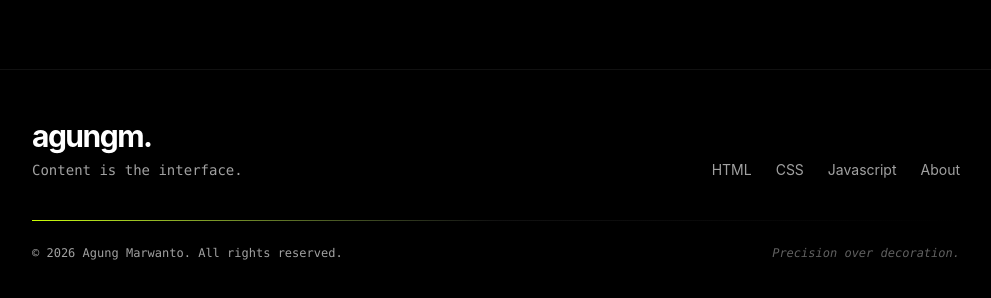
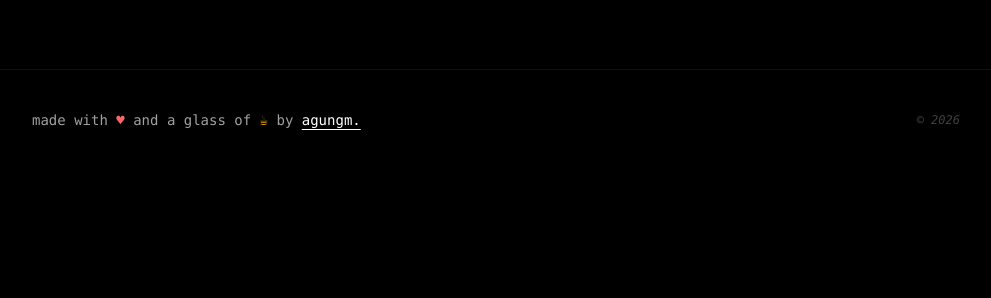
Before and after one commit to AgungPixel/Logbook, a SvelteKit app: page / in a window 1280 px wide. Shown: the part 748-1046 px from the top of the page, without its empty margins (144-1135 px from the left). After the commit the page ends 918 px from the top, so only its background shows below. Built offline with nearby package versions, Linux system fonts and the light colour scheme; no server answers; the database is empty.

Commit message:
refactor: simplify footer layout and update content with minimalist design

```diff
--- a/src/routes/+layout.svelte
+++ b/src/routes/+layout.svelte
@@ -21,30 +21,11 @@
 	</main>
 
 	<footer class="mt-32 border-t border-surface-200">
-		<div class="max-w-5xl mx-auto px-8 md:px-12 py-12">
-			<!-- Row Atas: Nama + Tagline -->
-			<div class="flex flex-col md:flex-row justify-between items-start md:items-end gap-8 mb-10">
-				<div>
-					<a href="/" class="text-3xl font-bold tracking-tighter text-white hover:text-accent transition-colors duration-300">agungm.</a>
-					<p class="text-text-secondary text-sm mt-1 font-mono">Content is the interface.</p>
-				</div>
-				<!-- Nav Singkat -->
-				<nav class="flex gap-6 text-sm text-text-secondary">
-					<a href="/category/html" class="hover:text-white transition-colors duration-250 hover:underline underline-offset-4">HTML</a>
-					<a href="/category/css" class="hover:text-white transition-colors duration-250 hover:underline underline-offset-4">CSS</a>
-					<a href="/category/javascript" class="hover:text-white transition-colors duration-250 hover:underline underline-offset-4">Javascript</a>
-					<a href="/about" class="hover:text-white transition-colors duration-250 hover:underline underline-offset-4">About</a>
-				</nav>
-			</div>
-
-			<!-- Garis Tipis Aksen -->
-			<div class="h-px w-full bg-gradient-to-r from-accent via-surface-200 to-transparent mb-6"></div>
-
-			<!-- Row Bawah: Copyright + Filosofi -->
-			<div class="flex flex-col md:flex-row justify-between items-center gap-2 text-xs text-text-secondary font-mono">
-				<p>&copy; {new Date().getFullYear()} Agung Marwanto. All rights reserved.</p>
-				<p class="italic opacity-60">Precision over decoration.</p>
-			</div>
+		<div class="max-w-5xl mx-auto px-8 md:px-12 py-10 flex flex-col md:flex-row items-center justify-between gap-4">
+			<p class="text-sm text-text-secondary font-mono">
+				made with <span class="text-red-400">♥</span> and a glass of <span class="text-amber-400">☕</span> by <a href="/about" class="text-white hover:text-accent transition-colors underline underline-offset-4">agungm.</a>
+			</p>
+			<p class="text-xs text-text-secondary opacity-40 font-mono italic">&copy; {new Date().getFullYear()}</p>
 		</div>
 	</footer>
 </div>
```
